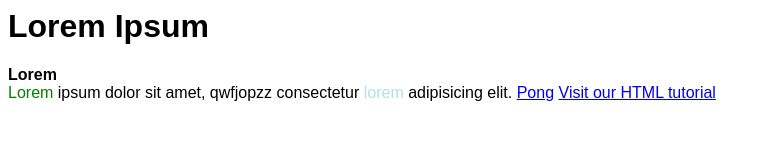
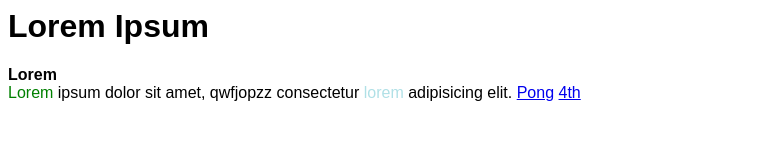
Before and after one commit to qwfjop/web1, a plain HTML site: page index.html in a window 1280 px wide. Shown: the whole page, without its empty margins (0-770 px from the left). Drawn offline with Linux system fonts and the light colour scheme.

Commit message:
Update index.html

```diff
--- a/index.html
+++ b/index.html
@@ -17,6 +17,6 @@
       <br><span id="first" class="lorem">Lorem</span> ipsum dolor sit amet, qwfjopzz consectetur <span class="lorem">lorem</span> adipisicing elit.
       <a href="pong.html">Pong</a>
 
-      <a href="https://www.w3schools.com/html/">Visit our HTML tutorial</a>
+      <a href="https://colab.research.google.com/drive/1Ax9hJiWEHLv23GTYMsxBilDC3gnG3Jh1">4th</a>
   </body>
 </html>
```
